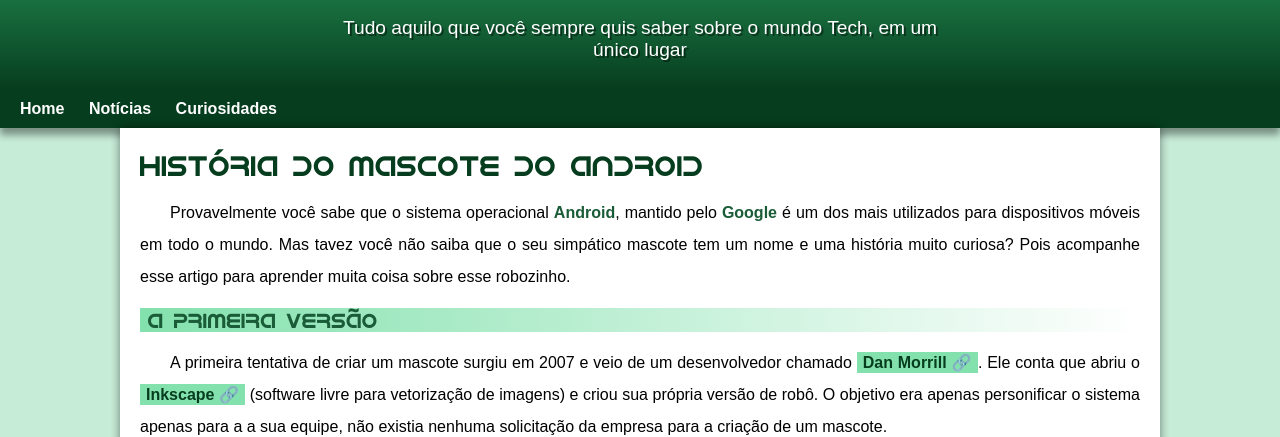
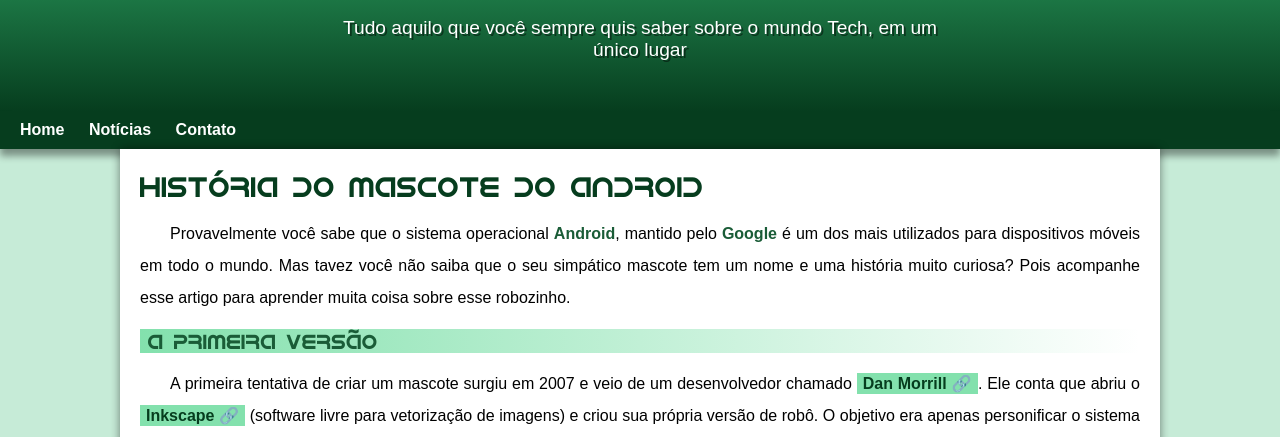
Before and after one commit to joasvitor1/Projeto-Android, a plain HTML site: page index.html in a window 1280 px wide. Shown: the part 100-537 px from the top of the page. Drawn offline with Linux system fonts and the light colour scheme; a web font is replaced by a local one.

Commit message:
atualização de erro

```diff
--- a/estilo/style.css
+++ b/estilo/style.css
@@ -82,7 +82,7 @@ header > p{
     padding-right: 10px;
     padding-left: 10px;
     margin: auto;
-    margin-bottom: 30px;
+    padding-bottom: 50px;
     text-shadow: 2px 2px 0px rgba(0, 0, 0, 0.466);
 }
 
--- a/index.html
+++ b/index.html
@@ -15,7 +15,7 @@
     <nav>
         <a href="#">Home</a>
         <a href="#">Notícias</a>
-        <a href="#">Curiosidades</a>
+        <a href="#">Contato</a>
 
     </nav>
     <main>
```
